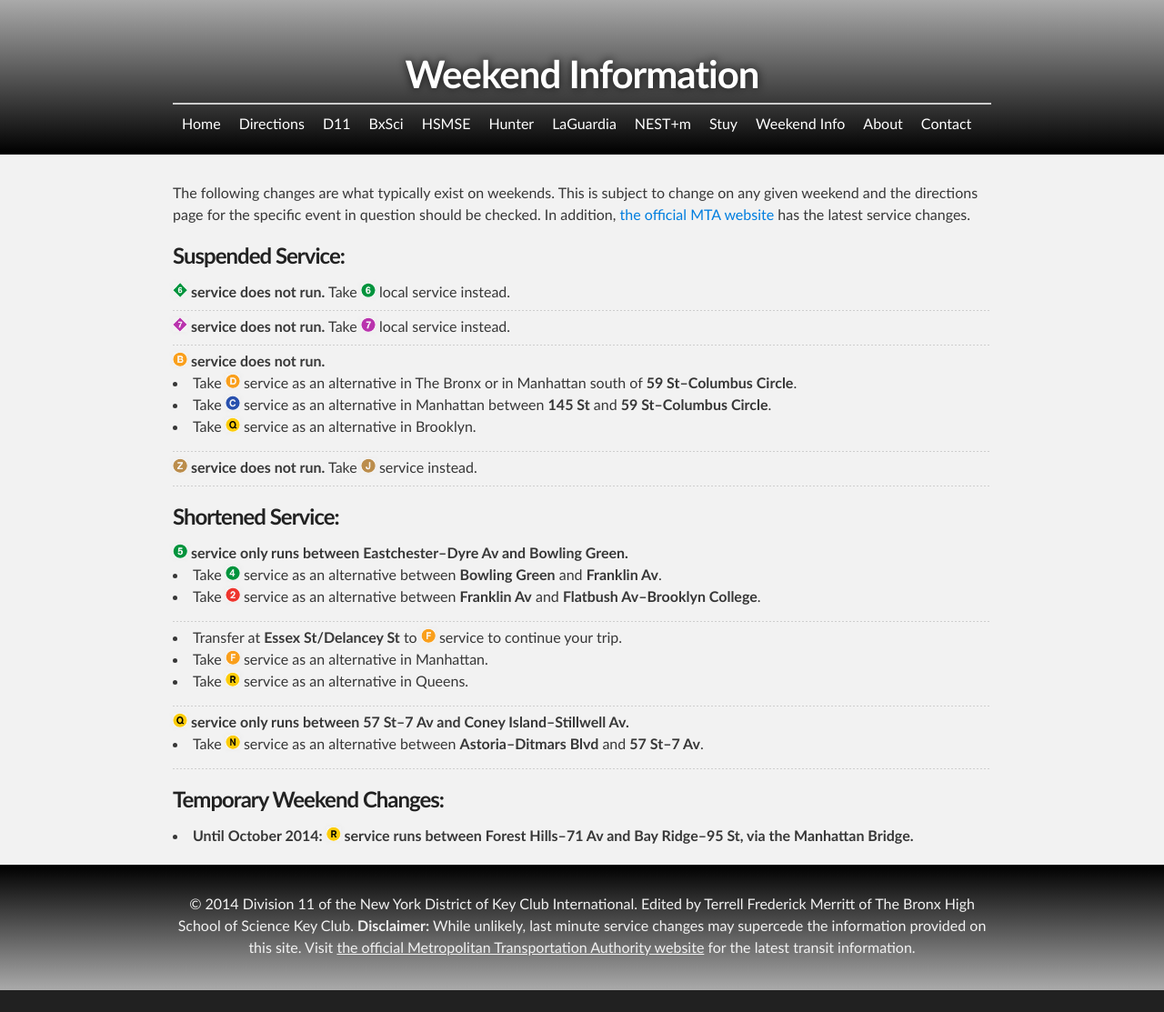
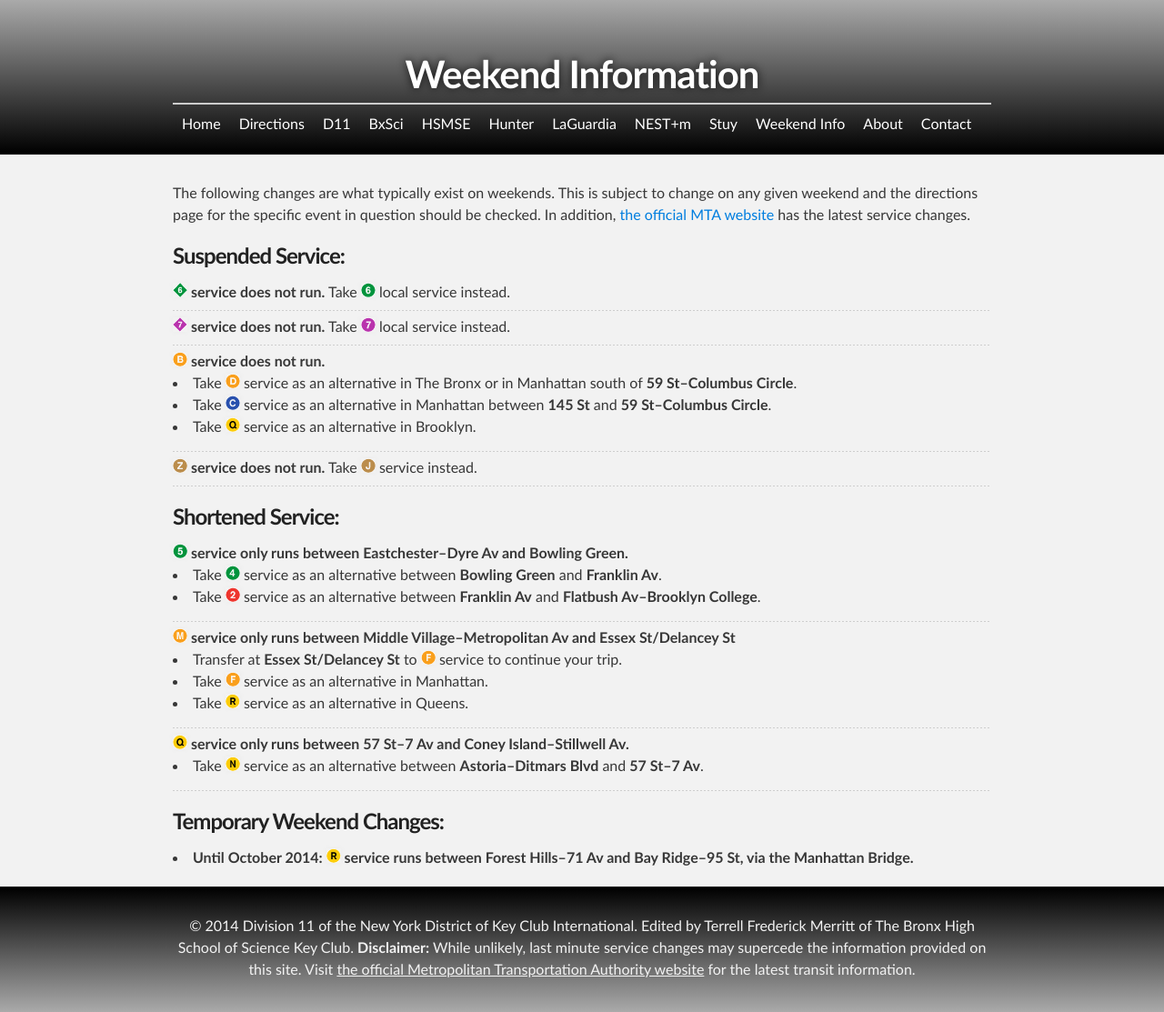
Before and after one commit to d11directions/d11directions.github.io, a Jekyll site: the page built from weekend_info/index.html, in a window 1280 px wide. Shown: the whole page at 91% size. Built offline with Jekyll 4.4.1, drawn with Linux system fonts in a browser that asks for light colours; before the commit the page ends 1089 px from its top, so only the background shows below that.

Commit message:
Update WI

```diff
--- a/weekend_info/index.html
+++ b/weekend_info/index.html
@@ -44,6 +44,7 @@ redirect_from: /weekend_information/index.html
       </li>
       <hr>
       <li id="M">
+        <strong><img src="/img/M.png" alt="(M)"> service only runs between Middle Village&ndash;Metropolitan Av and Essex St/Delancey St</strong>
         <ul>
           <li>Transfer at <strong>Essex St/Delancey St</strong> to <img src="/img/F.png" alt="(F)"> service to continue your trip.</li>
           <li>Take <img src="/img/F.png" alt="(F)"> service as an alternative in Manhattan.</li>
```
